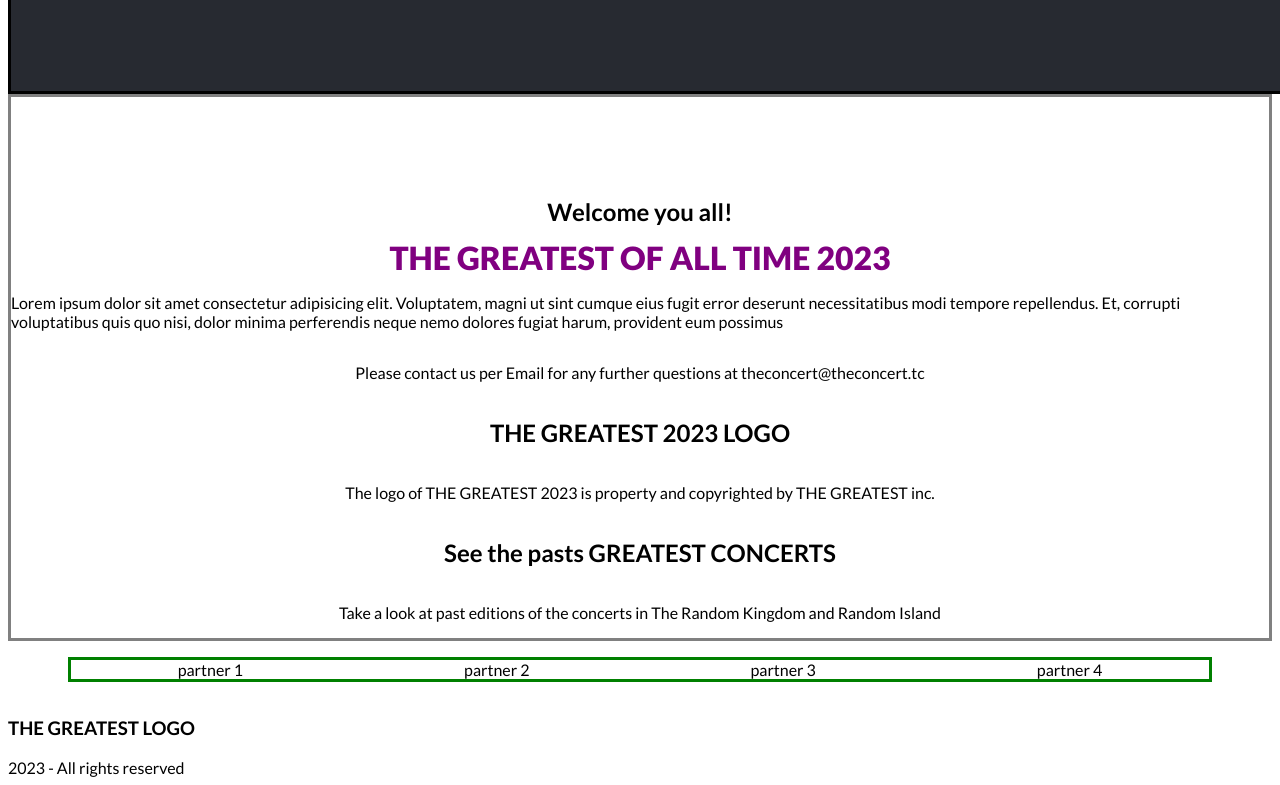
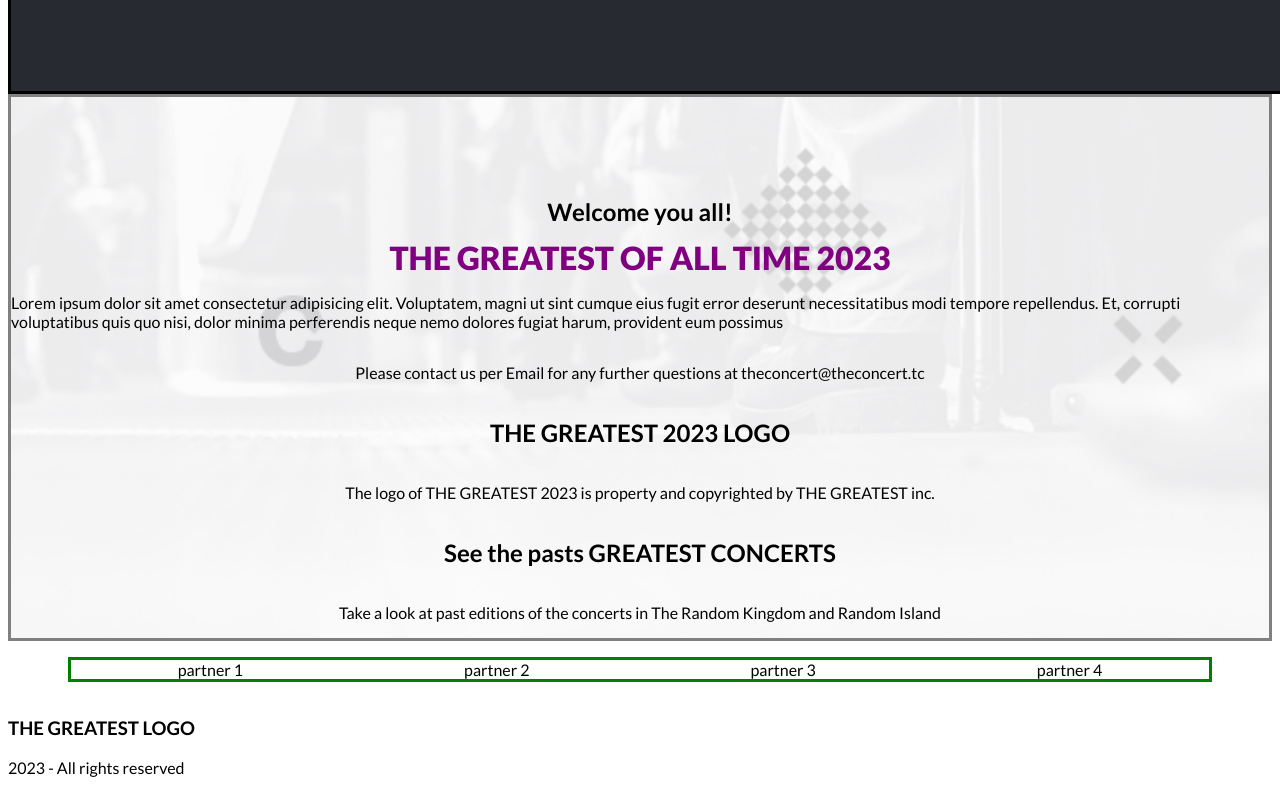
Before and after one commit to maov19/conference_page, a plain HTML site: page index.html in a window 1280 px wide. Shown: the part 1542-2327 px from the top of the page. Drawn offline with Linux system fonts and the light colour scheme; a web font is replaced by a local one.

Commit message:
Add background to about section

```diff
--- a/style.css
+++ b/style.css
@@ -133,6 +133,9 @@ body{
 }
 
 #about {
+    background-image: url('images/mobile\ background.png');
+    background-size: 100%;
+    background-repeat: no-repeat;
     display: flex;
     flex-direction: column;
     justify-content: center;
```
